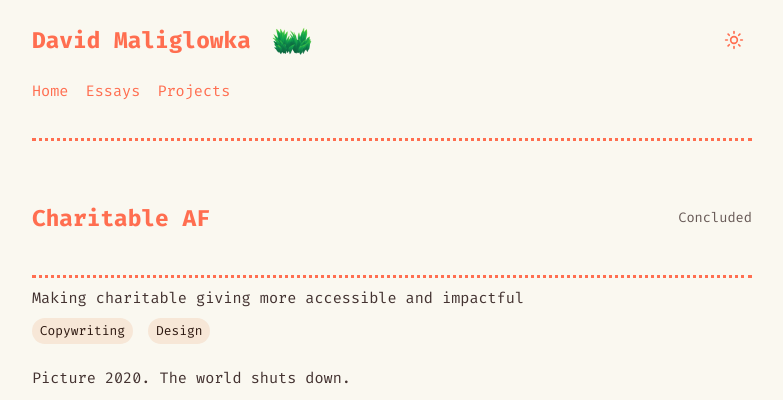
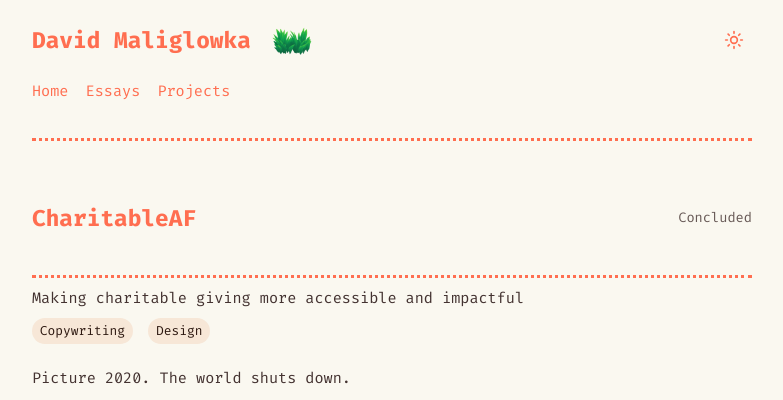
Before and after one commit to DavidMaliglowka/DavidMaliglowka.github.io, a Jekyll site: the page built from _projects/charitable-af.md, in a window 1280 px wide. Shown: the top 400 px of the page, without its empty margins (248-1031 px from the left). Built offline with Jekyll 4.4.1, drawn with Linux system fonts in a browser that asks for light colours.

Commit message:
fixed spelling

```diff
--- a/_projects/charitable-af.md
+++ b/_projects/charitable-af.md
@@ -1,5 +1,5 @@
 ---
-title: Charitable AF
+title: CharitableAF
 description: Making charitable giving more accessible and impactful
 status: Concluded
 technologies:
```
Also changed, not shown: index.md (+1 -1 lines).
